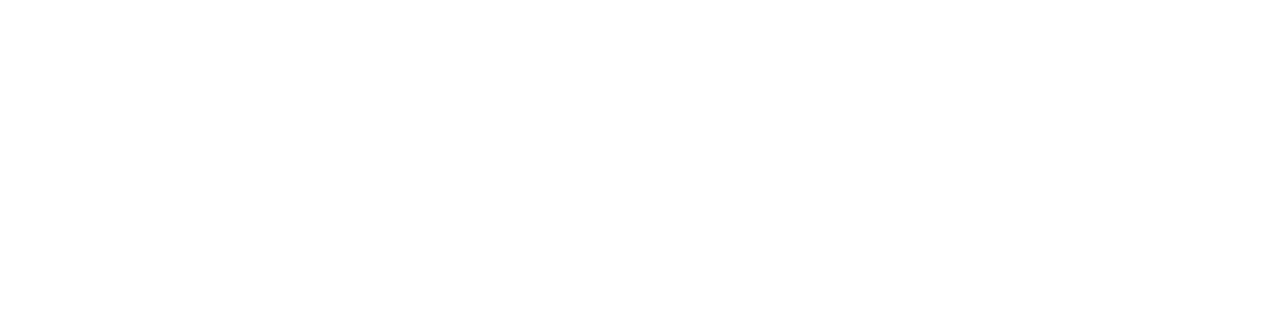
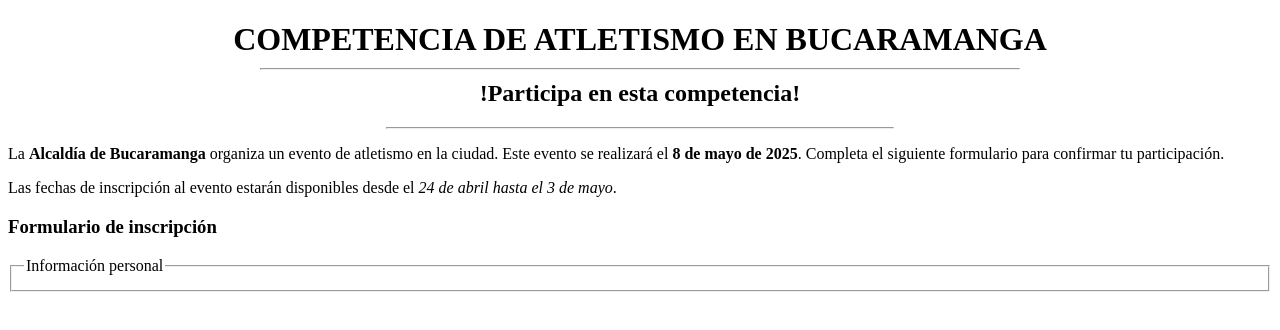
Before and after one commit to KarolainReyes/FORMULARIO-HTML, a plain HTML site: page index.html in a window 1280 px wide. Drawn offline with Linux system fonts and the light colour scheme.

Commit message:
feat: :art: Improve header
Header structure is improved

by@KarolainReyes

```diff
--- a/index.html
+++ b/index.html
@@ -7,7 +7,32 @@
 </head>
 <body>
     <header>
+        <div style="text-align: center;">
+            <h1 style="margin-bottom: 5px;">COMPETENCIA DE ATLETISMO EN BUCARAMANGA</h1>
+            <hr style="width: 60%; margin: 10px auto;">
+            <h2 style="margin-top: 5px;">!Participa en esta competencia!</h2>
+            <hr style="width: 40%; margin: 10px auto;">
+        </div>
+    </header>
+    <section>
+        <p>
+            La <strong>Alcaldía de Bucaramanga</strong> organiza un evento de atletismo en la ciudad. Este evento se realizará el <strong>8 de mayo de 2025</strong>.
+            Completa el siguiente formulario para confirmar tu participación.
+        </p>
+        <p>
+            Las fechas de inscripción al evento estarán disponibles desde el <em>24 de abril hasta el 3 de mayo</em>.
+        </p>
+    </section>
+        <section>
+            <h3>Formulario de inscripción</h3>
+            <form>
+                <fieldset>
+                    <legend>Información personal</legend>
+                    <div>
 
-    </header>
+                    </div>
+                </fieldset>
+            </form>
+        </section>
 </body>
 </html>
```
